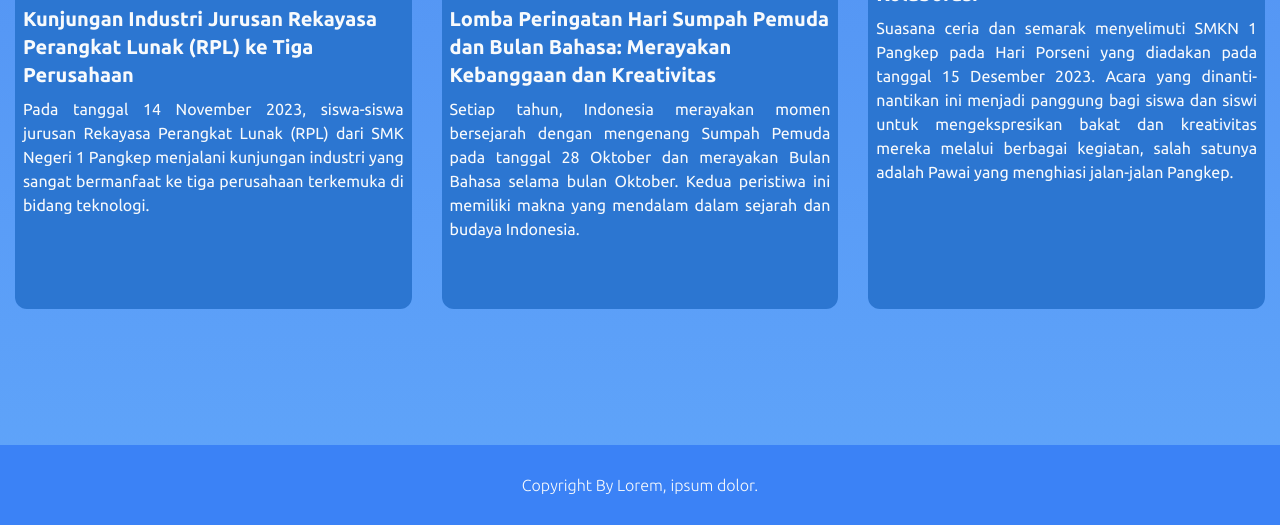
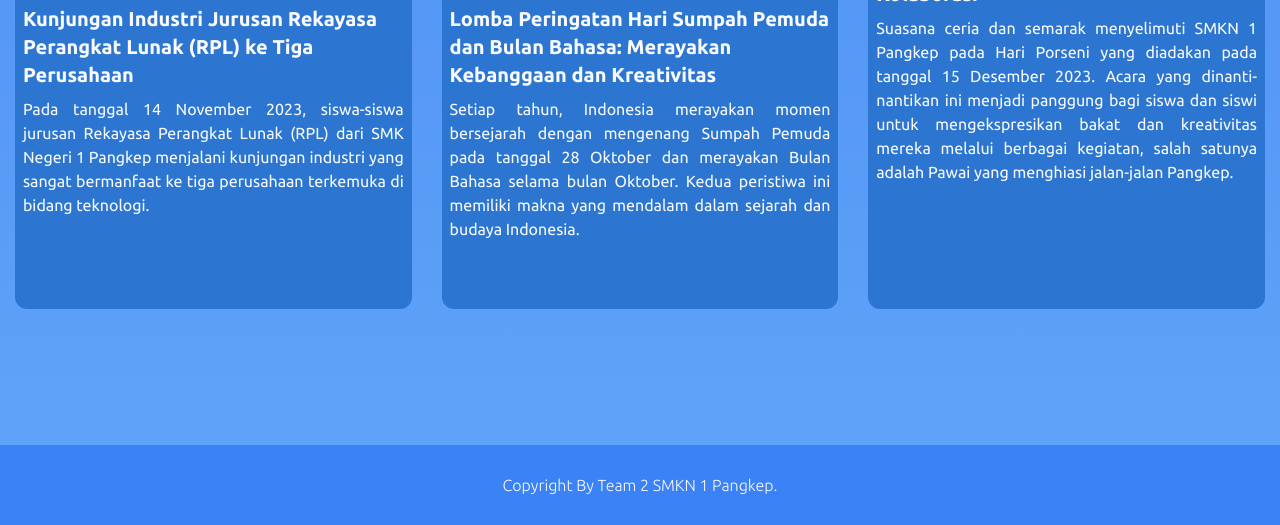
Before and after one commit to Sierru139/sch-team2-smk1, a plain HTML site: page index.html in a window 1280 px wide. Shown: the part 2767-3292 px from the top of the page. Drawn offline with nearby package versions, Linux system fonts and the light colour scheme.

Commit message:
Update index.html

```diff
--- a/index.html
+++ b/index.html
@@ -213,7 +213,7 @@
     <footer
       class="relative bottom-0 right-0 left-0 flex h-20 items-center justify-center text-center bg-blue-500"
     >
-      <h2 class="font-thin">Copyright By Lorem, ipsum dolor.</h2>
+      <h2 class="font-thin">Copyright By Team 2 SMKN 1 Pangkep.</h2>
     </footer>
 
 
```
